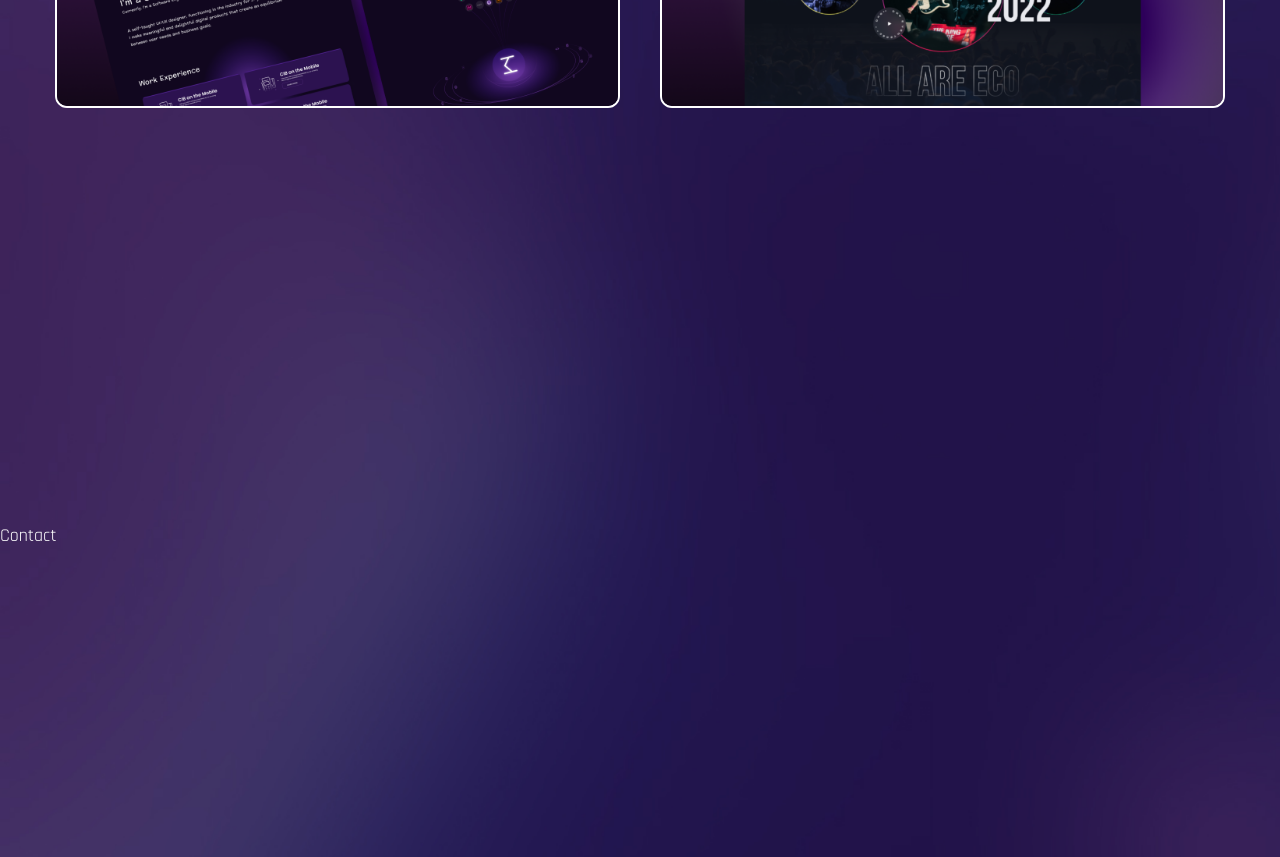
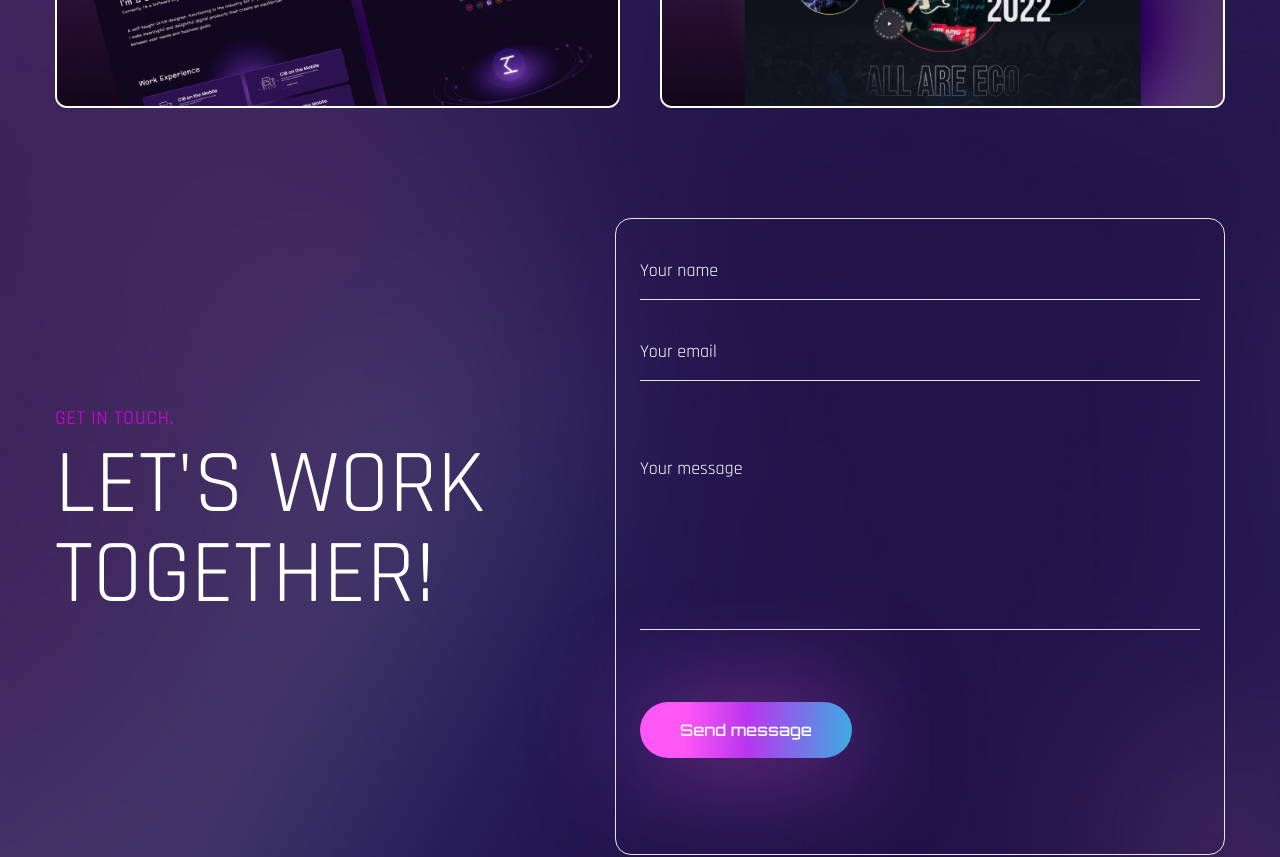
Before and after one commit to OSSwebmaster2003/portfolio-new, a React (Create React App) app: page / in a window 1280 px wide. Shown: the part 3000-3857 px from the top of the page. Built offline with nearby package versions, Linux system fonts and the light colour scheme; the HTML template or start-up script is replaced by a standard one; a web font is replaced by a local one.

Commit message:
Conteact section finished

```diff
--- a/src/components/Contact.js
+++ b/src/components/Contact.js
@@ -1,10 +1,58 @@
 import React from "react";
+import { motion } from "framer-motion";
+import { fadeIn } from "../variants";
 
 const Contact = () => {
   return (
-    <div className="section" id="contact">
-      Contact
-    </div>
+    <section className="py-16 lg:section" id="contact">
+      <div className="container mx-auto">
+        <div className="flex flex-col lg:flex-row">
+          {/* text  */}
+          <motion.div
+            variants={fadeIn("right", 0.3)}
+            initial="hidden"
+            whileInView="show"
+            viewport={{ once: false, amount: 0.3 }}
+            className="flex items-center justify-start flex-1"
+          >
+            <div>
+              <h4 className="mb-2 text-xl font-medium tracking-wide uppercase text-accent">
+                Get in touch.
+              </h4>
+              <h2 className="text-[45px] uppercase lg:text-[90px] leading-none mb-12">
+                Let's work <br />
+                together!
+              </h2>
+            </div>
+          </motion.div>
+          {/* form  */}
+          <motion.form
+            variants={fadeIn("left", 0.5)}
+            initial="hidden"
+            whileInView="show"
+            viewport={{ once: false, amount: 0.3 }}
+            className="flex flex-col items-start flex-1 p-6 pb-24 border rounded-2xl gap-y-6"
+          >
+            <input
+              className="w-full py-3 transition-all bg-transparent border-b outline-none placeholder:text-white focus:border-accent"
+              type="text"
+              placeholder="Your name"
+            />
+            <input
+              className="w-full py-3 transition-all bg-transparent border-b outline-none placeholder:text-white focus:border-accent"
+              type="email"
+              placeholder="Your email"
+            />
+            <textarea
+              className="w-full py-12 mb-12 transition-all bg-transparent border-b outline-none resize-none placeholder:text-white focus:border-accent"
+              placeholder="Your message"
+              rows="4"
+            ></textarea>
+            <button className="btn btn-lg">Send message</button>
+          </motion.form>
+        </div>
+      </div>
+    </section>
   );
 };
 
```
